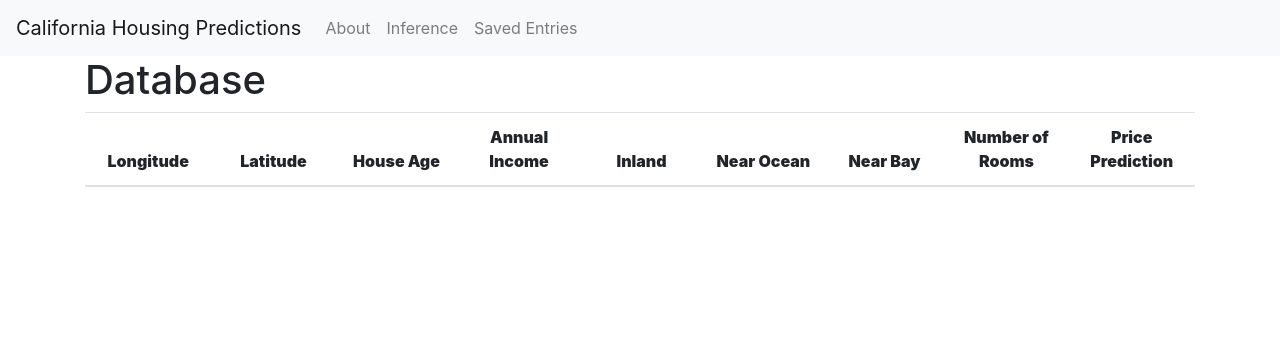
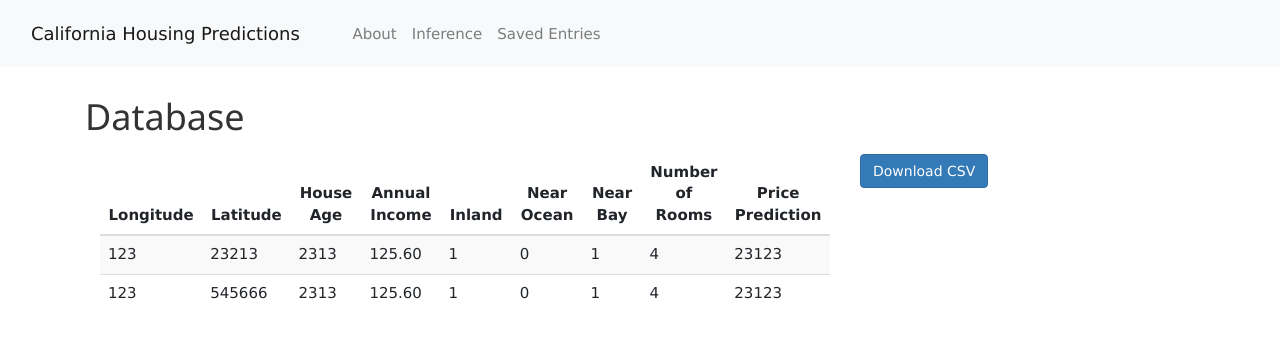
Before and after one commit to thaimac/COMP4312finalProject, a Flask app: template src/templates/stored_inferences.html in a window 1280 px wide. Shown: the top 338 px of the page. Run offline with Flask 2, Linux system fonts and the light colour scheme; the template is opened without the code that fills it, so the values that code supplies are empty; parts of the project's set-up code (start-up, migrations or seed data) failed here and were passed over; some libraries are stand-ins or nearby versions.

Commit message:
Update stored_inferences.html

```diff
--- a/src/templates/stored_inferences.html
+++ b/src/templates/stored_inferences.html
@@ -2,16 +2,22 @@
 
 {% block content %}
 
-<link rel="stylesheet" href="https://stackpath.bootstrapcdn.com/bootstrap/4.4.1/css/bootstrap.min.css" integrity="sha384-Vkoo8x4CGsO3+Hhxv8T/Q5PaXtkKtu6ug5TOeNV6gBiFeWPGFN9MuhOf23Q9Ifjh" crossorigin="anonymous">
-<script src="https://code.jquery.com/jquery-3.4.1.slim.min.js" integrity="sha384-J6qa4849blE2+poT4WnyKhv5vZF5SrPo0iEjwBvKU7imGFAV0wwj1yYfoRSJoZ+n" crossorigin="anonymous"></script>
-<script src="https://cdn.jsdelivr.net/npm/popper.js@1.16.0/dist/umd/popper.min.js" integrity="sha384-Q6E9RHvbIyZFJoft+2mJbHaEWldlvI9IOYy5n3zV9zzTtmI3UksdQRVvoxMfooAo" crossorigin="anonymous"></script>
-<script src="https://stackpath.bootstrapcdn.com/bootstrap/4.4.1/js/bootstrap.min.js" integrity="sha384-wfSDF2E50Y2D1uUdj0O3uMBJnjuUD4Ih7YwaYd1iqfktj0Uod8GCExl3Og8ifwB6" crossorigin="anonymous"></script>
+<meta charset="utf-8">
+<meta name="viewport" content="width=device-width, initial-scale=1">
+<link rel="stylesheet" href="https://maxcdn.bootstrapcdn.com/bootstrap/3.3.7/css/bootstrap.min.css">
+<script src="https://ajax.googleapis.com/ajax/libs/jquery/3.2.0/jquery.min.js"></script>
+<script src="https://maxcdn.bootstrapcdn.com/bootstrap/3.3.7/js/bootstrap.min.js"></script>
+<link rel="stylesheet" href="http://cdn.datatables.net/1.10.2/css/jquery.dataTables.min.css">
+<script type="text/javascript" src="http://cdn.datatables.net/1.10.2/js/jquery.dataTables.min.js"></script>
+<link rel="stylesheet" href="https://www.w3schools.com/w3css/4/w3.css">
 
+<body>
 	<h1>{% block title %}Database{% endblock %}</h1>
+
+	<div class="container">
 		<div class="row">
-<div class="col-12">
-	<table id="inference_table" class="table  table-striped" >
-
+			<div class="col-12 col-md-8" style="padding-top:0.65%">
+				<table id="inference_table" class="table  table-striped" style="margin-left: auto;margin-right: auto">
 					<thead>
 						<tr role="row">
 							<th class="sorting" tabindex="0" aria-controls="inference_table" rowspan="1" colspan="1" aria-label="Application No: activate to sort column ascending" style="width: 130px;text-align:center"><b>Longitude</b></th>
@@ -28,35 +34,84 @@
 
 					<tbody>
 						<script>
-											window.onload = function () {
-												var got_data = JSON.parse({{got_data}});
-												var col = [];
-												for (var i = 0; i < got_data.length; i++) {
-													for (var j in got_data[i]) {
-														if (col.indexOf(j) === -1) {
-															col.push(j);
-														}
-													}
-												}
-
-												var table = document.createElement("table");
-												var tr;
+							var got_data = [
+												{'longitude': '123', 'latitude': '23213','house_age': '2313', 'annual_income': '125.60', 'inland': '1', 'near_ocean': '0', 'near_bay': '1', 'number_of_rooms': '4', 'price_prediction': '23123'},
+												{'longitude': '123', 'latitude': '545666','house_age': '2313', 'annual_income': '125.60', 'inland': '1', 'near_ocean': '0', 'near_bay': '1', 'number_of_rooms': '4', 'price_prediction': '23123'}
+											]
 
 							for (var i = 0; i < got_data.length; i++) {
-													row = table.insertRow(-1);
-													for (var j = 0; j < col.length; j++) {
-														var cell = row.insertCell(-1);
-														cell.innerHTML = got_data[i][col[j]];
-													}
-												}
-
-												var inference_table = document.getElementById('inference_table');
-												inference_table.appendChild(table);
+								document.write('<tr>');
+									document.write('<td>' + got_data[i].longitude + '</td>');
+									document.write('<td>' + got_data[i].latitude + '</td>');
+									document.write('<td>' + got_data[i].house_age + '</td>');
+									document.write('<td>' + got_data[i].annual_income + '</td>');
+									document.write('<td>' + got_data[i].inland + '</td>');
+									document.write('<td>' + got_data[i].near_ocean + '</td>');
+									document.write('<td>' + got_data[i].near_bay + '</td>');
+									document.write('<td>' + got_data[i].number_of_rooms + '</td>');
+									document.write('<td>' + got_data[i].price_prediction + '</td>');
+								document.write('</tr>');
 							}
 						</script>
+
 					</tbody>
 				</table>
 
+				<script>
+					$(document).ready(function ()
+					{
+						$('#inference_table').DataTable(
+						{
+							"paging": false // false to disable search (or any other option)
+						});
+						$('.dataTables_length').addClass('bs-select');
+					});
+				</script>
+
+
+
+
+			</div>
+			<div class="col-6 col-md-4" style="padding-top:0.65%">
+				<button class="btn btn-primary" type="submit">Download CSV</button>
+				<script>
+					function download_csv(html, filename) {
+						var csv = [];
+						var rows = document.querySelectorAll("table tr");
+
+						for (var i = 0; i < rows.length; i++) {
+							var row = [],
+							cols = rows[i].querySelectorAll("td, th");
+
+							for (var j = 0; j < cols.length; j++)
+								row.push(cols[j].innerText);
+
+								csv.push(row.join(","));
+						}
+
+						csv = csv.join("\n");
+						var csvFile;
+						var downloadLink;
+
+						csvFile = new Blob([csv], {
+							type: "text/csv"
+						});
+
+						downloadLink = document.createElement("a");
+						downloadLink.download = filename;
+						downloadLink.href = window.URL.createObjectURL(csvFile);
+						downloadLink.style.display = "none";
+						document.body.appendChild(downloadLink);
+						downloadLink.click();
+					}
+
+					document.querySelector("button").addEventListener("click", function() {
+						var html = document.querySelector("table").outerHTML;
+						download_csv(html, "table.csv");
+					});
+				</script>
 			</div>
 		</div>
+	</div>
+</body>
 {% endblock %}
```
Lines whose indentation alone changed are shown as unchanged.
